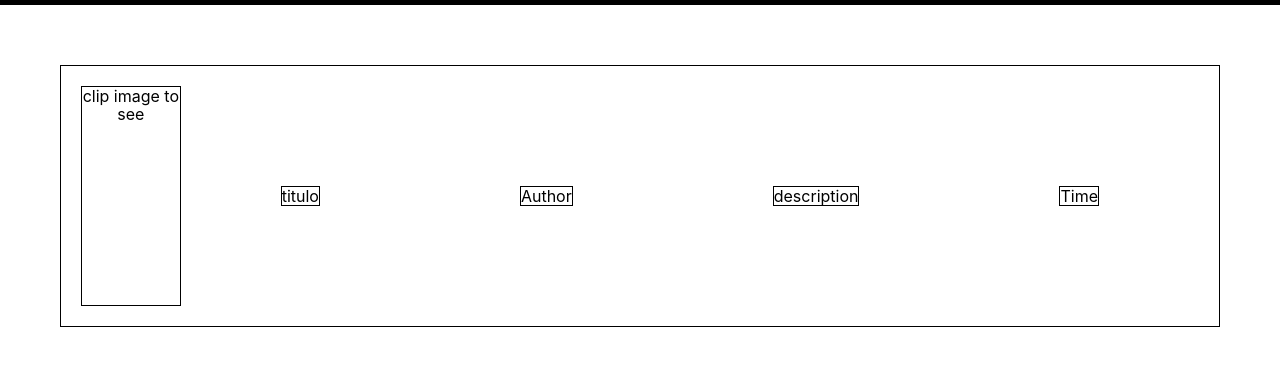
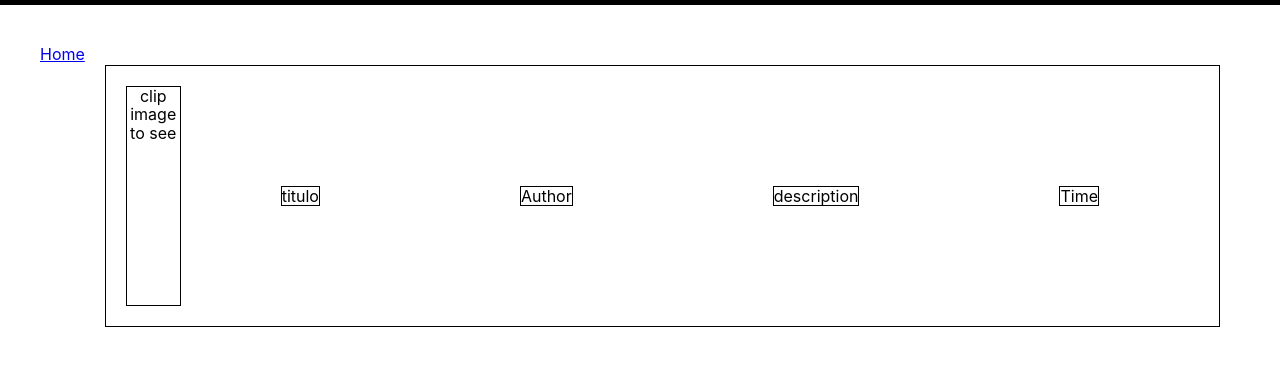
Before and after one commit to barbaroreyes/app-m-player, a React (Create React App) app: page /categorie in a window 1280 px wide. Shown: the top 366 px of the page. Built offline with nearby package versions, Linux system fonts and the light colour scheme; no server answers; what @aws-amplify/ui-react, aws-amplify would draw is missing.

Commit message:
added-link-categorie

```diff
--- a/src/components/Categorie.js
+++ b/src/components/Categorie.js
@@ -1,15 +1,18 @@
 import React from 'react'
-
+import {Link} from 'react-router-dom'
 const Categorie = () => {
-  return (
+  return (<>
+       <div>
+           <Link to='/'>Home</Link>
+       </div>
     <div className="categoria">
-
         <div className="categoria-big-boz" >clip image to see</div>
      <div className="categoria-box" >titulo</div>
      <div className="categoria-box">Author</div>
      <div className="categoria-box">description</div>
      <div className="categoria-box">Time</div>
     </div>
+    </>
   )
 }
 
```
